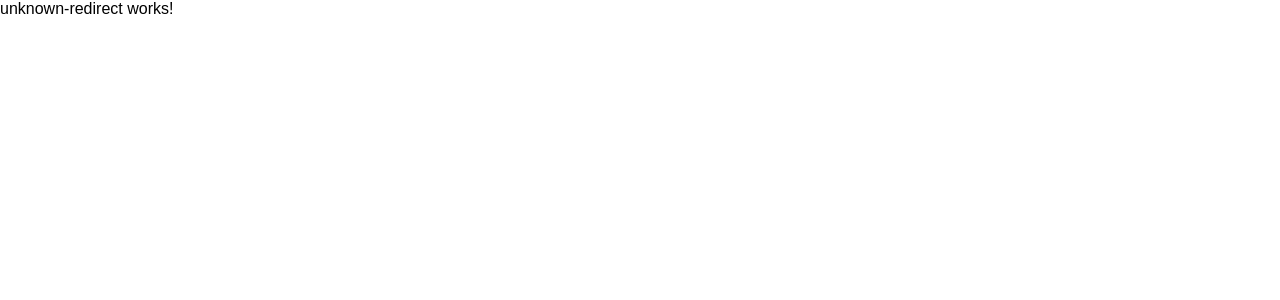
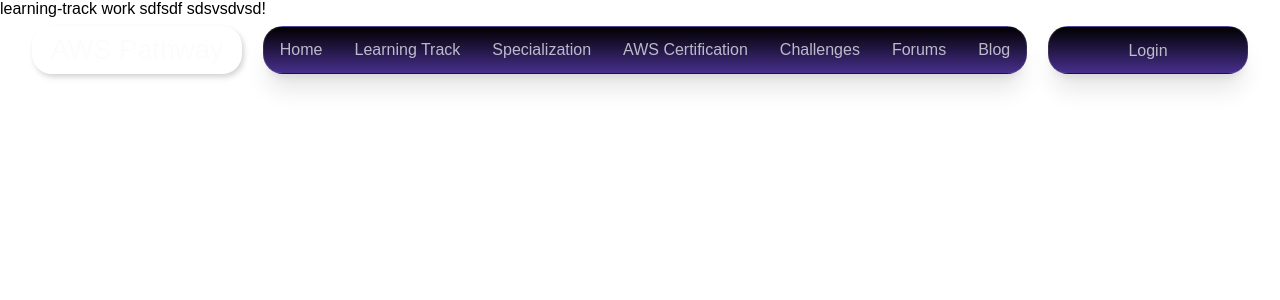
Before and after one commit to Aayush-Skp/aws_pathway_angular_frontend, an Angular app: page /learning-track in a window 1280 px wide. Shown: the top 300 px of the page. Built offline with nearby package versions, Linux system fonts and the light colour scheme; a web font is replaced by a local one.

Commit message:
redirect to different pages works

```diff
--- a/src/app/app.routes.ts
+++ b/src/app/app.routes.ts
@@ -11,11 +11,6 @@ import { Blog } from './features/home-component/blog/blog';
 export const routes: Routes = [
   {
     path: '',
-    redirectTo: 'home',
-    pathMatch: 'full',
-  },
-  {
-    path: 'home',
     component: HomeComponent,
     children: [
       { path: '', redirectTo: 'home', pathMatch: 'full' },
--- a/src/app/features/home-component/learning-track/learning-track.html
+++ b/src/app/features/home-component/learning-track/learning-track.html
@@ -1 +1 @@
-<p>learning-track works!</p>
+<p>learning-track work sdfsdf sdsvsdvsd!</p>
```
